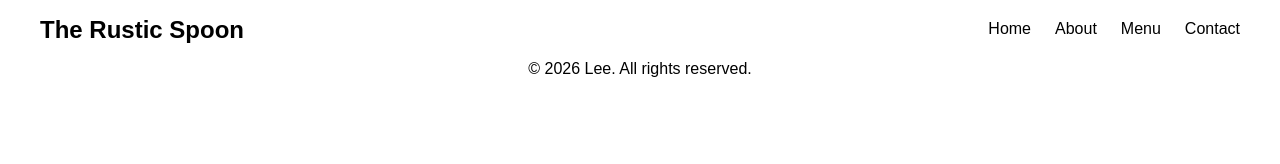
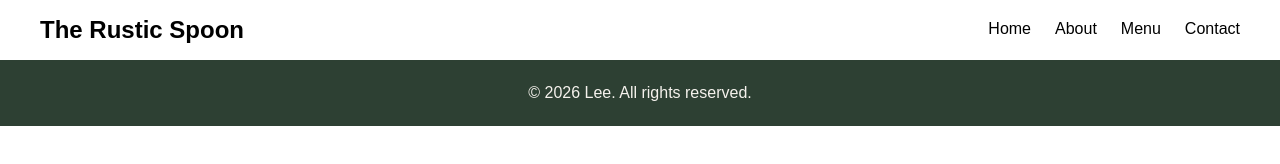
Before and after one commit to LeejanAlipio/restaurant-page, a website built with webpack: page src/index.html in a window 1280 px wide. Built offline with nearby package versions, Linux system fonts and the light colour scheme.

Commit message:
Change bg and color and add padding

```diff
--- a/src/styles/footer.css
+++ b/src/styles/footer.css
@@ -1,4 +1,7 @@
 footer {
+    color: var(--tertiary-color);
+    background-color: var(--primary-color);
     text-align: center;
     font-size: var(--text-sm);
+    padding: var(--space-2);
 }
```
